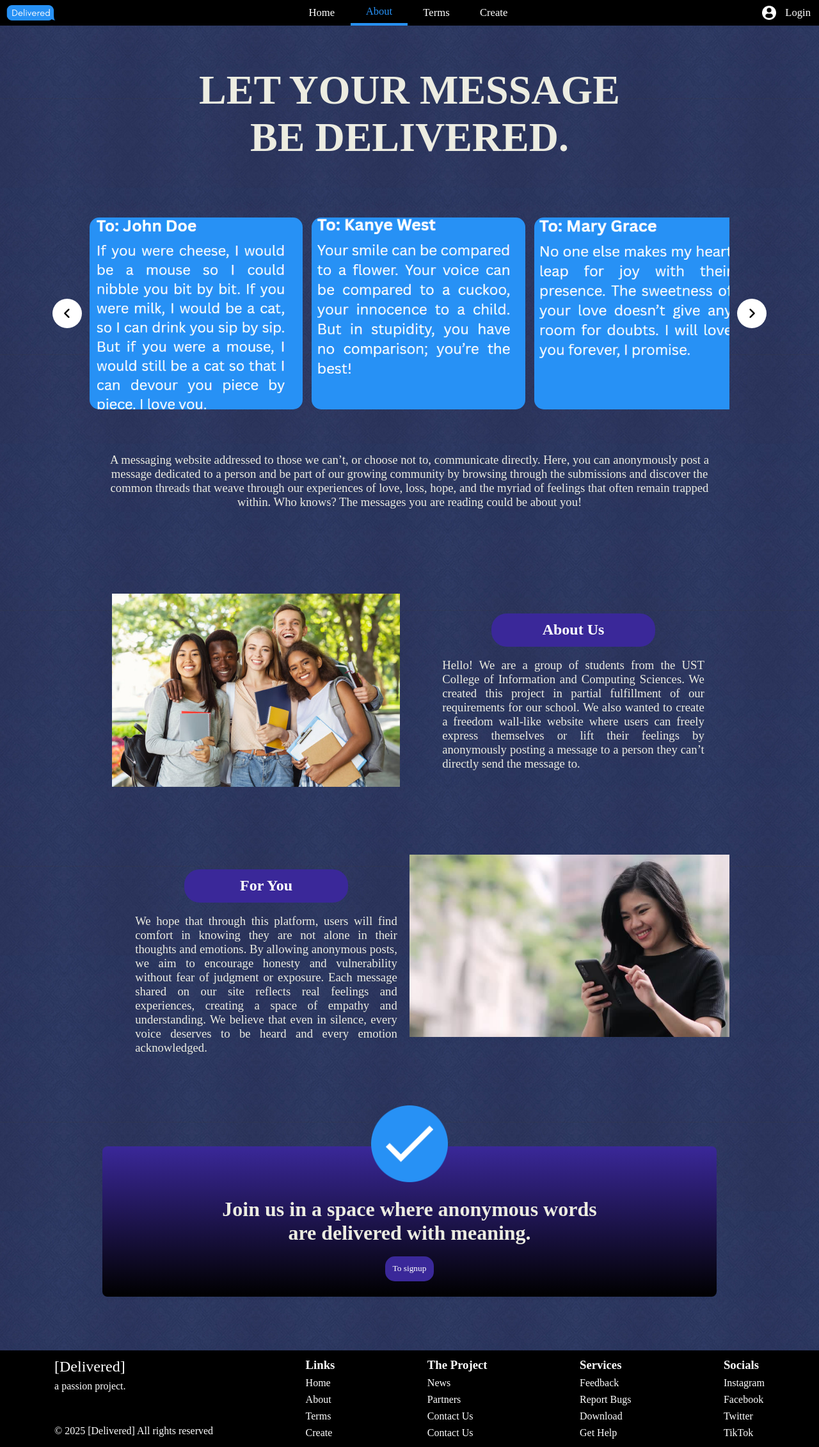
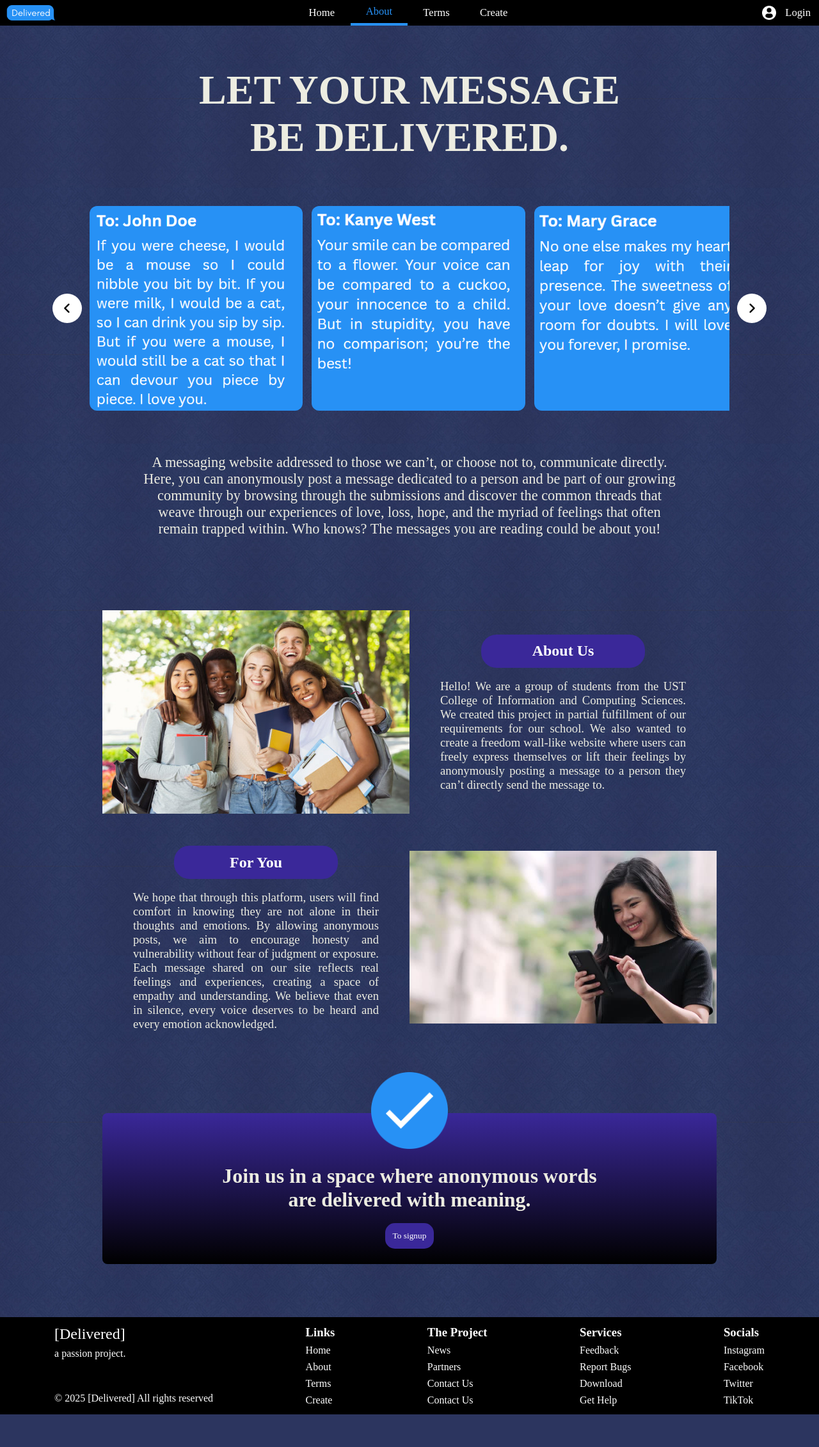
Before and after one commit to JohnLansigan/Delivered, a PHP site: page /about.php in a window 1280 px wide. Shown: the whole page at 64% size. After the commit the page ends 2211 px from the top, so only its background shows below. Run offline with PHP 8.4, Linux system fonts and the light colour scheme; some web fonts are replaced.

Commit message:
respon about

```diff
--- a/about.css
+++ b/about.css
@@ -26,17 +26,19 @@ body
 .desc2
 {
     margin:0 auto;
-    width: 75vw;
+    width: 65vw;
     color: #ecece1;
     justify-content: center;
-    align-items: center;
+    text-align: center;
     font-family: sans-serif;
     margin-bottom: 5%;
+    display: flex;
 
 }
 
 .desc2 h3{
     font-weight: normal;
+    font-size: 1.4em;
 }
 .desc1 h1
 {
@@ -49,7 +51,7 @@ body
     font-size: 5vh;
 }
 
-#panel1 h3, .desc h3
+#panel1 h3, .desc h3, #panel2 h3
 {
     text-align: justify;
     font-weight: normal;
@@ -62,22 +64,20 @@ h2{
 #panel1{
     margin: 0 auto;
     width: 75vw;
-    display: grid;
-    grid-template-columns: 50% 50%;
+    display: flex;
     margin-bottom: 3%;
 }
 
 #panel2{
     margin: 0 auto;
     width: 75vw;
-    display: grid;
-    grid-template-columns: 50% 50%;
+    display: flex;
     margin-bottom: 3%;
 }
 
 #aboutUsPic{
     height: 100%;
-
+    width: 37.5vw;
     margin: auto;
 
 }
@@ -95,15 +95,24 @@ h2{
 .aboutUsText{
     color:#ecece1;
     height: 30vh;
-    width: 40vw;
+    width: 37.5vw;
+    display: flex;
+    justify-content: center;
+    flex-direction: column;
+    margin: auto;
+}
+
+.aboutUsText2{
+    color:#ecece1;
+    height: 30vh;
+    width: 37.5vw;
     display: flex;
     flex-direction: column;
+    justify-content: center;
     margin: auto;
-
-
 }
 
-.aboutUsText h3
+.aboutUsText h3, .aboutUsText2 h3
 {
     margin-left: 10%;
     margin-right: 10%;
@@ -118,7 +127,7 @@ h2{
     width: 75vw;
     padding: 5rem 0 1.5rem;
     position: relative;
-    margin-top:8vh;
+    margin-top: 6vh;
     margin-bottom: -3%;
 }
 
@@ -214,8 +223,8 @@ h2{
 }
 
 .carousel img {
-    height: 300px;
-    border-radius: 15px;
+    height: 320px;
+    border-radius: 12px;
     object-fit: cover;
     margin-left: 14px;
     width: calc(100%/3);
--- a/about.php
+++ b/about.php
@@ -73,37 +73,34 @@
             ?>
         </div>
     </div>
-
-
-
     <div class="desc1">
         <p>
             <h1><center>LET YOUR MESSAGE <br>
-            BE DELIVERED.</center></h1><br><br><br><br> </div>
+            BE DELIVERED.</center></h1><br><br><Br> </div>
 
             <center><div class = "wrapper">
                 <i id="left" class = "fa-solid fa-angle-left"></i>
                 <div class = "carousel">
-                    <img src = "abt1.png" alt = "img" height = "500px" width = "500px">
-                    <img src = "abt2.png" alt = "img" height = "500px" width = "500px">
-                    <img src = "abt3.png" alt = "img" height = "500px" width = "500px">
-                    <img src = "abt4.png" alt = "img" height = "500px" width = "500px">
-                    <img src = "abt1.png" alt = "img" height = "500px" width = "500px">
-                    <img src = "abt2.png" alt = "img" height = "500px" width = "500px">
-                    <img src = "abt3.png" alt = "img" height = "500px" width = "500px">
-                    <img src = "abt4.png" alt = "img" height = "500px" width = "500px">
-                    <img src = "abt1.png" alt = "img" height = "500px" width = "500px">
+                    <img src = "abt1.png" alt = "img" height = "26vw" width = "26vw">
+                    <img src = "abt2.png" alt = "img" height = "26vw" width = "26vw">
+                    <img src = "abt3.png" alt = "img" height = "26vw" width = "26vw">
+                    <img src = "abt4.png" alt = "img" height = "26vw" width = "26vw">
+                    <img src = "abt1.png" alt = "img" height = "26vw" width = "26vw">
+                    <img src = "abt2.png" alt = "img" height = "26vw" width = "26vw">
+                    <img src = "abt3.png" alt = "img" height = "26vw" width = "26vw">
+                    <img src = "abt4.png" alt = "img" height = "26vw" width = "26vw">
+                    <img src = "abt1.png" alt = "img" height = "26vw" width = "26vw">
                 </div>
                 <i id = "right" class = "fa-solid fa-angle-right"></i>
             </div></center>
 
-            <br><br><div class = "desc2"><h3><center>A messaging website addressed to those we can’t, or choose not to, communicate directly. Here, you can anonymously post a message dedicated to a person and be part of our growing community by browsing through the submissions and discover the common threads that weave through our experiences of love, loss, hope, and the myriad of feelings that often remain trapped within. Who knows? The messages you are reading could be about you!</center></h3>
+            <br><br><div class = "desc2"><h3>A messaging website addressed to those we can’t, or choose not to, communicate directly. Here, you can anonymously post a message dedicated to a person and be part of our growing community by browsing through the submissions and discover the common threads that weave through our experiences of love, loss, hope, and the myriad of feelings that often remain trapped within. Who knows? The messages you are reading could be about you!</h3>
         </p>
-    </div><br><br>
+    </div><br>
 
     <div id="panel1">
         <div id="aboutUsPic">
-            <img id='ourPic' src="aboutPic.jpg" alt="img" height = "100%" width = "450px">
+            <img id='ourPic' src="aboutPic.jpg" alt="img" height = "100%" width = "100%">
         </div>
         <div class="aboutUsText">
             <center>
@@ -115,10 +112,9 @@
             </center>
         </div>
     </div>
-    <br>
-    <br>
+
     <div id="panel2">
-        <div class="aboutUsText">
+        <div class="aboutUsText2">
             <center>
                 <div id="aboutUsTitle">
                     <Center><h2>For You</h2></Center>
@@ -129,11 +125,11 @@
             </center>
         </div>
         <div id="aboutUsPic">
-            <img id='ourPic' src="forYouPic.jpg" alt="placeholder.jpg" height = "100%" width = "500px">
+            <img id='ourPic' src="forYouPic.jpg" alt="placeholder.jpg" height = "100%" width = "100%">
         </div>
     </div>
     <br>
-    <br>
+
     <center>
     <div id="joinPanel">
         <div id="joinPanelLogo">
```
Also changed, not shown: other parts of about.css (+77 -0 lines).
